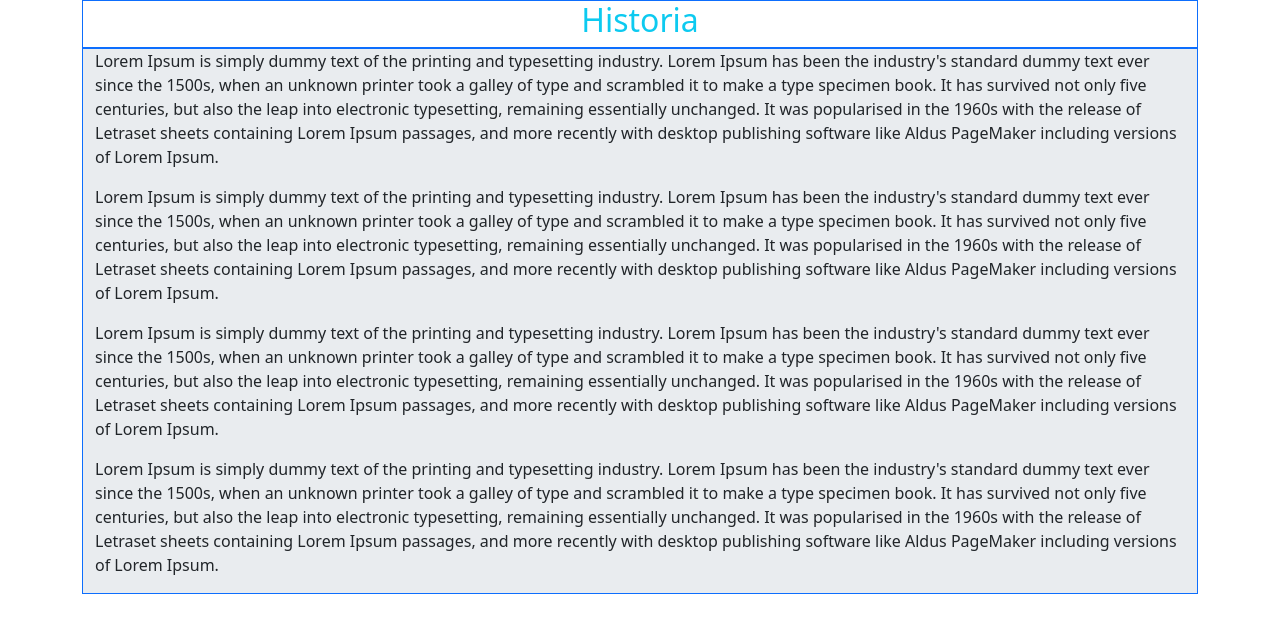
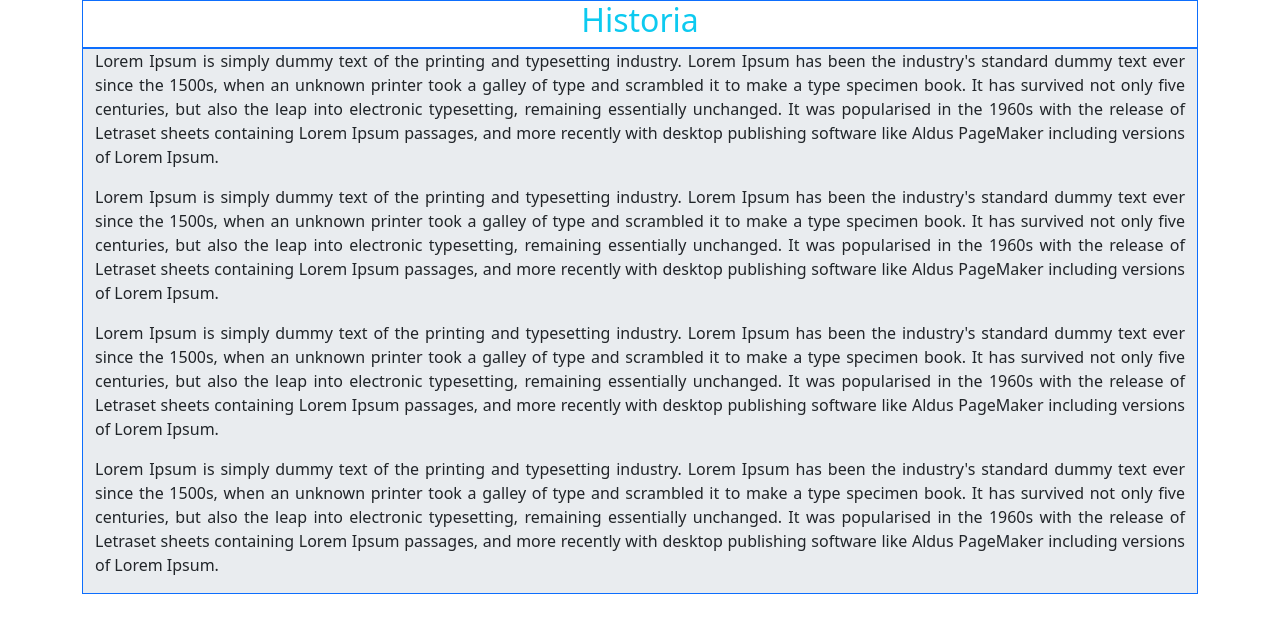
Before and after one commit to DeyvidsHK/ArmoniaPaginaWeb, a PHP site: page /historia.html in a window 1280 px wide. Shown: the top 633 px of the page. Run offline with PHP 8.4, Linux system fonts and the light colour scheme.

Commit message:
justificar

```diff
--- a/style.css
+++ b/style.css
@@ -3,3 +3,7 @@
     width: 100% !important;
     height: 800px !important;
 }
+
+.justificar{
+    text-align: justify;
+}
```
